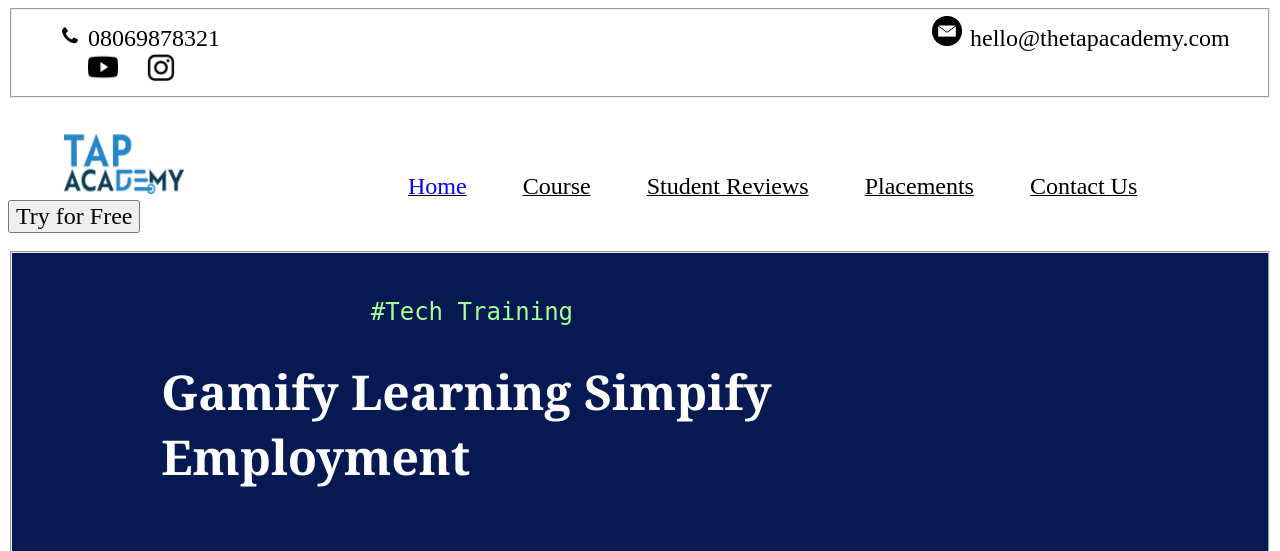
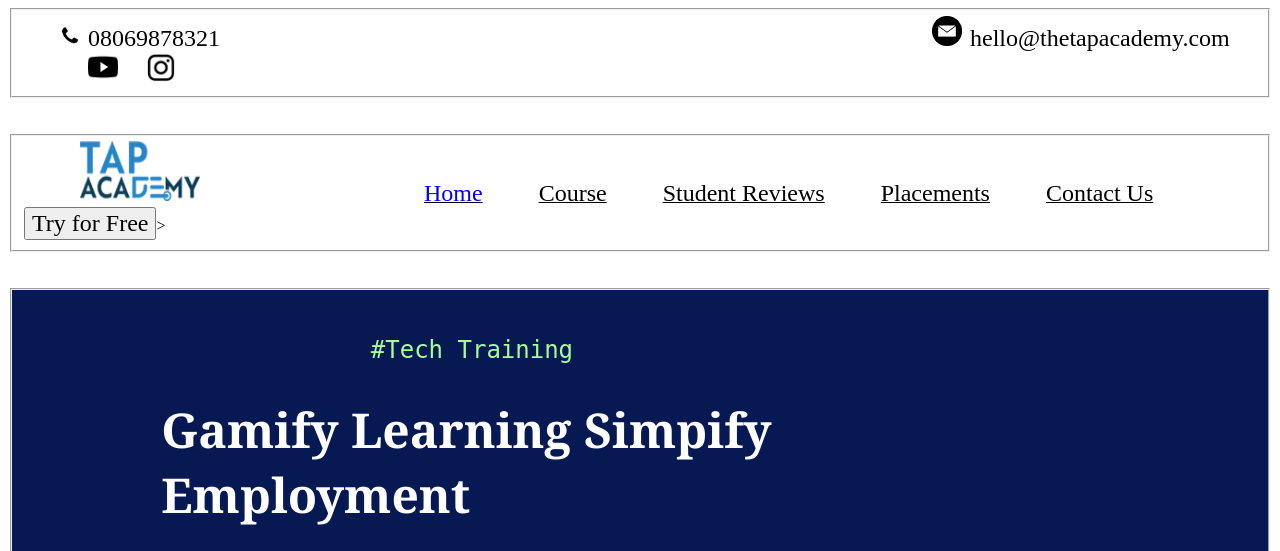
Before and after one commit to SaiprasadVemula/tapwebsite.github.io, a plain HTML site: page index.html in a window 1280 px wide. Shown: the top 551 px of the page. Drawn offline with Linux system fonts and the light colour scheme.

Commit message:
Update index.html

```diff
--- a/index.html
+++ b/index.html
@@ -22,6 +22,7 @@
             <a href="https://www.youtube.com/tapacademy" target="_blank"><img src="youtube_icon.png" alt="youtube_tapacademy" height="30px" width="30px"></a>
             &nbsp;&nbsp;&nbsp;&nbsp;&nbsp;&nbsp;<a href="https://www.instagram.com/tapacademy.online/" target="_blank"><img src="instagram_icon.png" alt="instagram_tapacademy" height="30px" width="30px"></a>
         </fieldset><br><br>
+        <fieldset>
         &nbsp;&nbsp;&nbsp;&nbsp;&nbsp;&nbsp;&nbsp;&nbsp;&nbsp;&nbsp;&nbsp;&nbsp;&nbsp;&nbsp;<a href="index.html"><img src="Tap_Logo.jpg" alt="tapacademy" height="60px" width="120px"></a>&nbsp;&nbsp;&nbsp;&nbsp;
         &nbsp;&nbsp;&nbsp;&nbsp;&nbsp;&nbsp;&nbsp;&nbsp;&nbsp;&nbsp;&nbsp;&nbsp;&nbsp;&nbsp;&nbsp;&nbsp;&nbsp;&nbsp;&nbsp;&nbsp;&nbsp;&nbsp;&nbsp;&nbsp;&nbsp;&nbsp;&nbsp;&nbsp;
         &nbsp;&nbsp;&nbsp;&nbsp;&nbsp;&nbsp;&nbsp;&nbsp;&nbsp;&nbsp;&nbsp;&nbsp;&nbsp;&nbsp;&nbsp;&nbsp;&nbsp;&nbsp;&nbsp;&nbsp;&nbsp;&nbsp;<a href="index.html"><font face="Times New Roman" size="5px " color="blue">Home</font></a>
@@ -29,7 +30,7 @@
         &nbsp;&nbsp;&nbsp;&nbsp;&nbsp;&nbsp;&nbsp;&nbsp;&nbsp;&nbsp;&nbsp;&nbsp;&nbsp;<a href="StudentReviews.html"><font face="Times New Roman" size="5px" color="black">Student Reviews</font></a>
         &nbsp;&nbsp;&nbsp;&nbsp;&nbsp;&nbsp;&nbsp;&nbsp;&nbsp;&nbsp;&nbsp;&nbsp;&nbsp;<a href="Placements.html"><font face="Times New Roman" size="5px"color="black">Placements</font></a>
         &nbsp;&nbsp;&nbsp;&nbsp;&nbsp;&nbsp;&nbsp;&nbsp;&nbsp;&nbsp;&nbsp;&nbsp;&nbsp;<a href="Contact Us.html"><font face="Times New Roman" size="5px"color="black">Contact Us</font></a>
-        &nbsp;&nbsp;&nbsp;&nbsp;&nbsp;&nbsp;&nbsp;&nbsp;&nbsp;&nbsp;&nbsp;&nbsp;&nbsp;<button formaction="Contact Us.html"><font face="Times New Roman" size="5px"color="black">Try for Free</font></button><br><br>
+        &nbsp;&nbsp;&nbsp;&nbsp;&nbsp;&nbsp;&nbsp;&nbsp;&nbsp;&nbsp;&nbsp;&nbsp;&nbsp;<button formaction="Contact Us.html"><font face="Times New Roman" size="5px"color="black">Try for Free</font></button>></fieldset><br><br>
         <fieldset style="background-color:#071952">
             <br><br><font face="mono space" size="5" color="#A6FF96">&nbsp;&nbsp;&nbsp;&nbsp;&nbsp;&nbsp;&nbsp;&nbsp;&nbsp;&nbsp;&nbsp;&nbsp;&nbsp;&nbsp;&nbsp;&nbsp;&nbsp;&nbsp;&nbsp;&nbsp;&nbsp;&nbsp;&nbsp; #Tech Training</font>
             <font color="white" face="Georgia " size="5"><h1>&nbsp;&nbsp;&nbsp;&nbsp;&nbsp;&nbsp;&nbsp;&nbsp;&nbsp;&nbsp;&nbsp;Gamify Learning Simpify <br>
```
